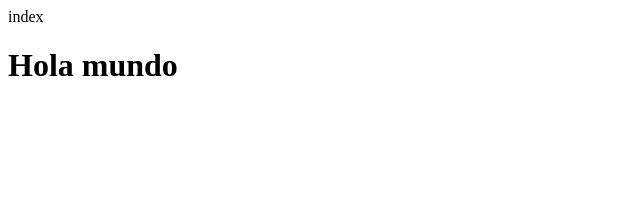
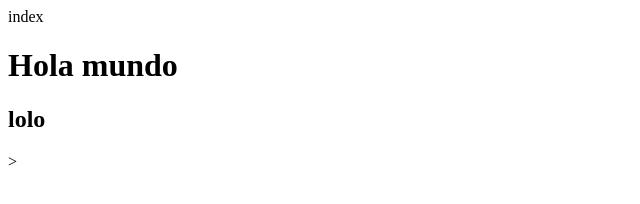
Before and after one commit to SergioVelazquezSRC/test1, a plain HTML site: page Index.html in a window 1280 px wide. Shown: the full height of the page, 0-640 px from the left. Drawn offline with Linux system fonts and the light colour scheme.

Commit message:
Agege h2

```diff
--- a/Index.html
+++ b/Index.html
@@ -6,5 +6,6 @@
     </head>
     <body>
         <h1>Hola mundo</h1>
+        <h2>lolo</h2>>
         </body>
     </html>
```
